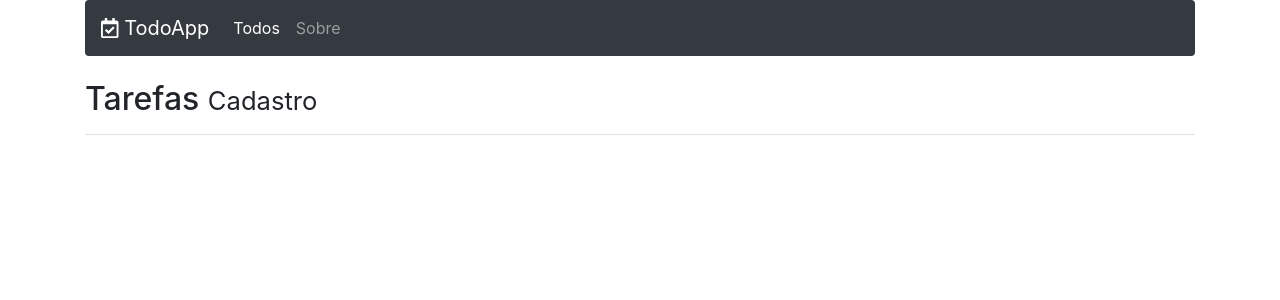
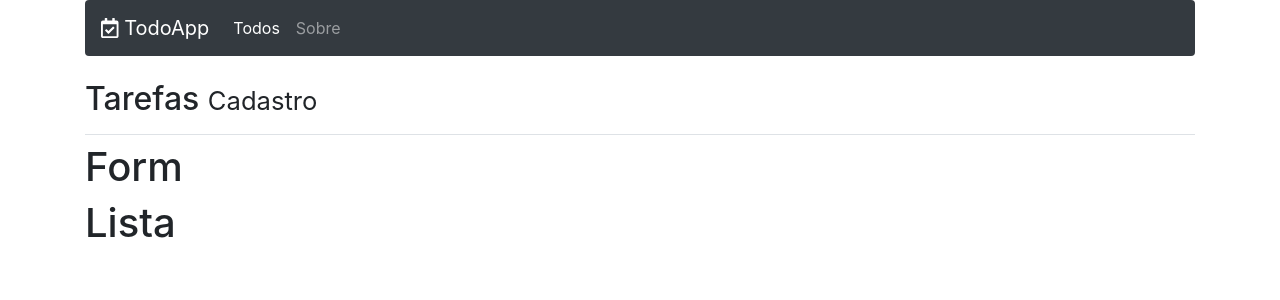
Before and after one commit to ViniciusMAlmeida/react, a React (Create React App) app in the folder todo-app/frontend/: page /todos in a window 1280 px wide. Shown: the top 300 px of the page. Built offline with nearby package versions, Linux system fonts and the light colour scheme; the HTML template or start-up script is replaced by a standard one.

Commit message:
Componentes TodoForm e TodoList

```diff
--- a/todo-app/frontend/src/todo/todo.jsx
+++ b/todo-app/frontend/src/todo/todo.jsx
@@ -1,11 +1,15 @@
 import React, { Component } from 'react'
 import PageHeader from '../template/pageHeader'
+import TodoForm from './todoForm'
+import TodoList from './todoList'
 
 export default class Todo extends Component {
     render() {
         return (
             <div>
                 <PageHeader name='Tarefas' small='Cadastro' />
+                <TodoForm />
+                <TodoList />
             </div>
         )
     }
--- /dev/null
+++ b/todo-app/frontend/src/todo/todoForm.jsx
@@ -0,0 +1,7 @@
+import React from 'react'
+
+export default props => (
+    <div>
+        <h1>Form</h1>
+    </div>
+)
--- /dev/null
+++ b/todo-app/frontend/src/todo/todoList.jsx
@@ -0,0 +1,7 @@
+import React from 'react'
+
+export default props => (
+    <div>
+        <h1>Lista</h1>
+    </div>
+)
```
